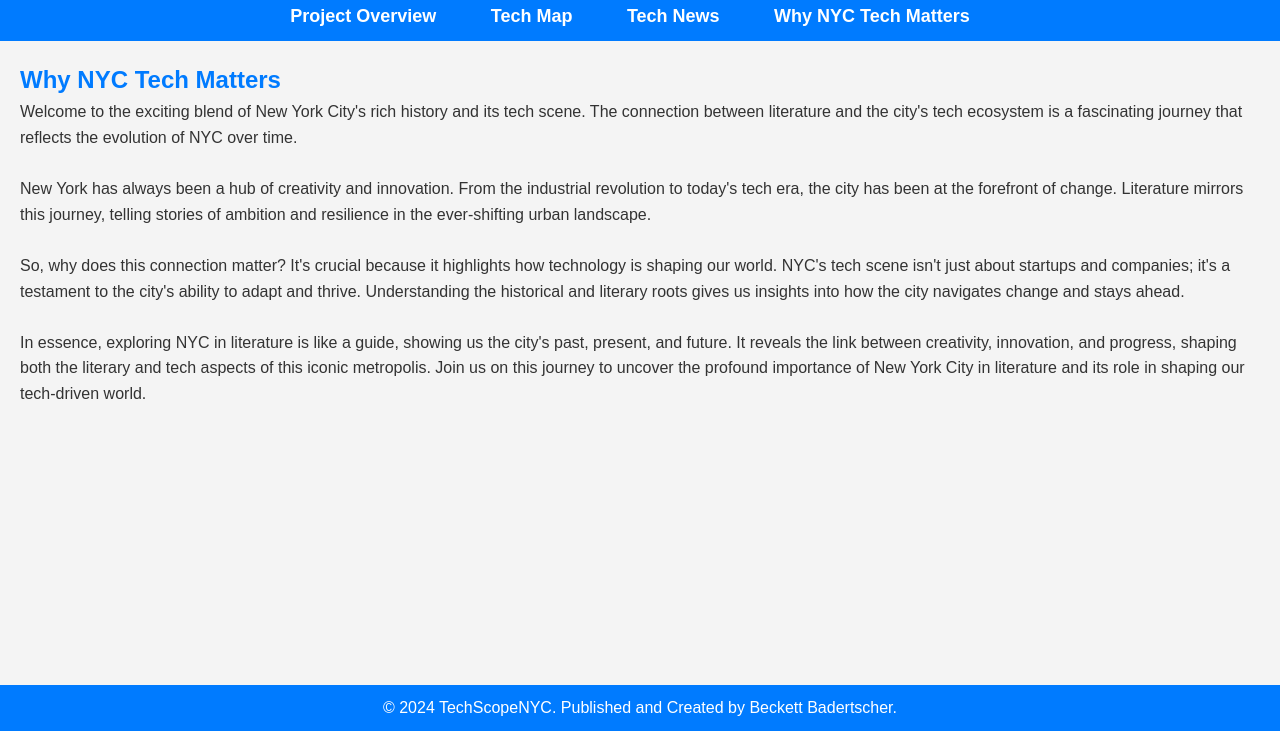
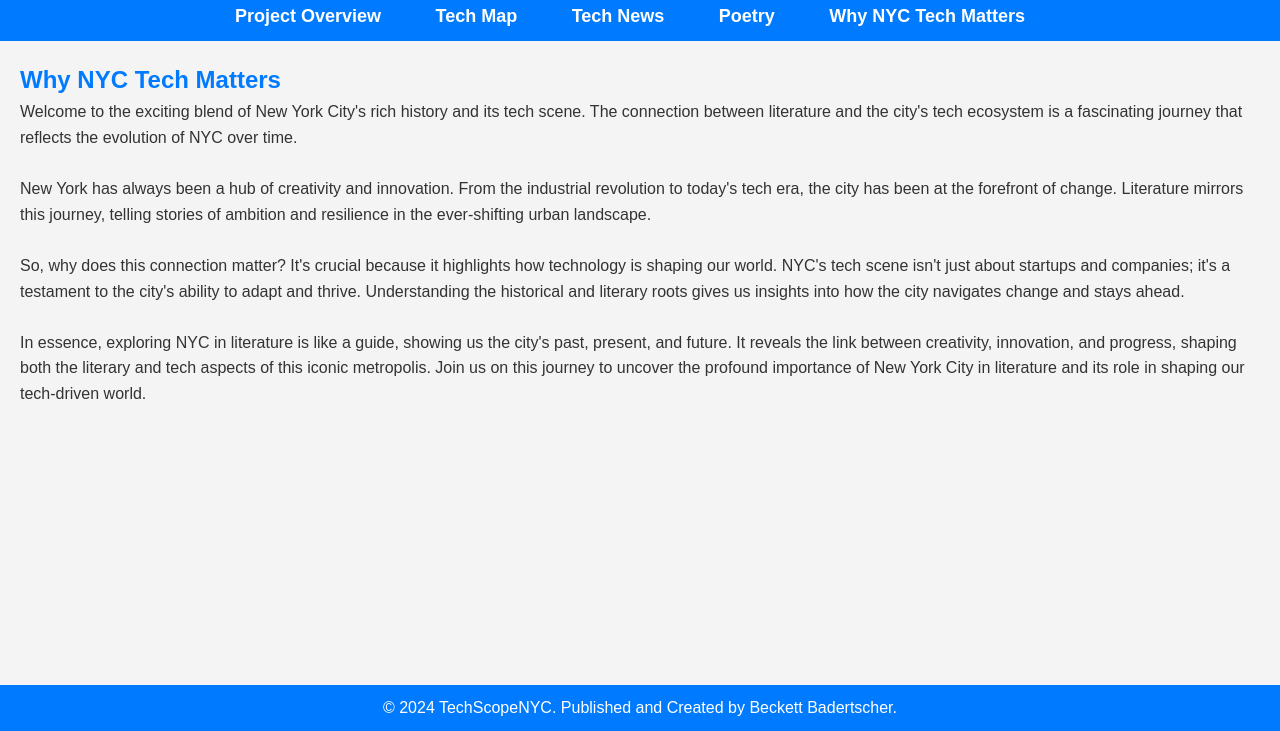
Before and after one commit to BeckettBader/Coney-Island-of-the-Mind, a plain HTML site: page why-nyc-tech-matters.html in a window 1280 px wide. Shown: the part 69-800 px from the top of the page. Drawn offline with Linux system fonts and the light colour scheme.

Commit message:
Update why-nyc-tech-matters.html

```diff
--- a/why-nyc-tech-matters.html
+++ b/why-nyc-tech-matters.html
@@ -18,6 +18,7 @@
                 <li><a href="index.html">Project Overview</a></li>
                 <li><a href="tech-map.html">Tech Map</a></li>
                 <li><a href="tech-news.html">Tech News</a></li>
+                <li><a href="poetry.html">Poetry</a></li>
                 <li><a href="why-nyc-tech-matters.html">Why NYC Tech Matters</a></li>
             </ul>
         </nav>
```
